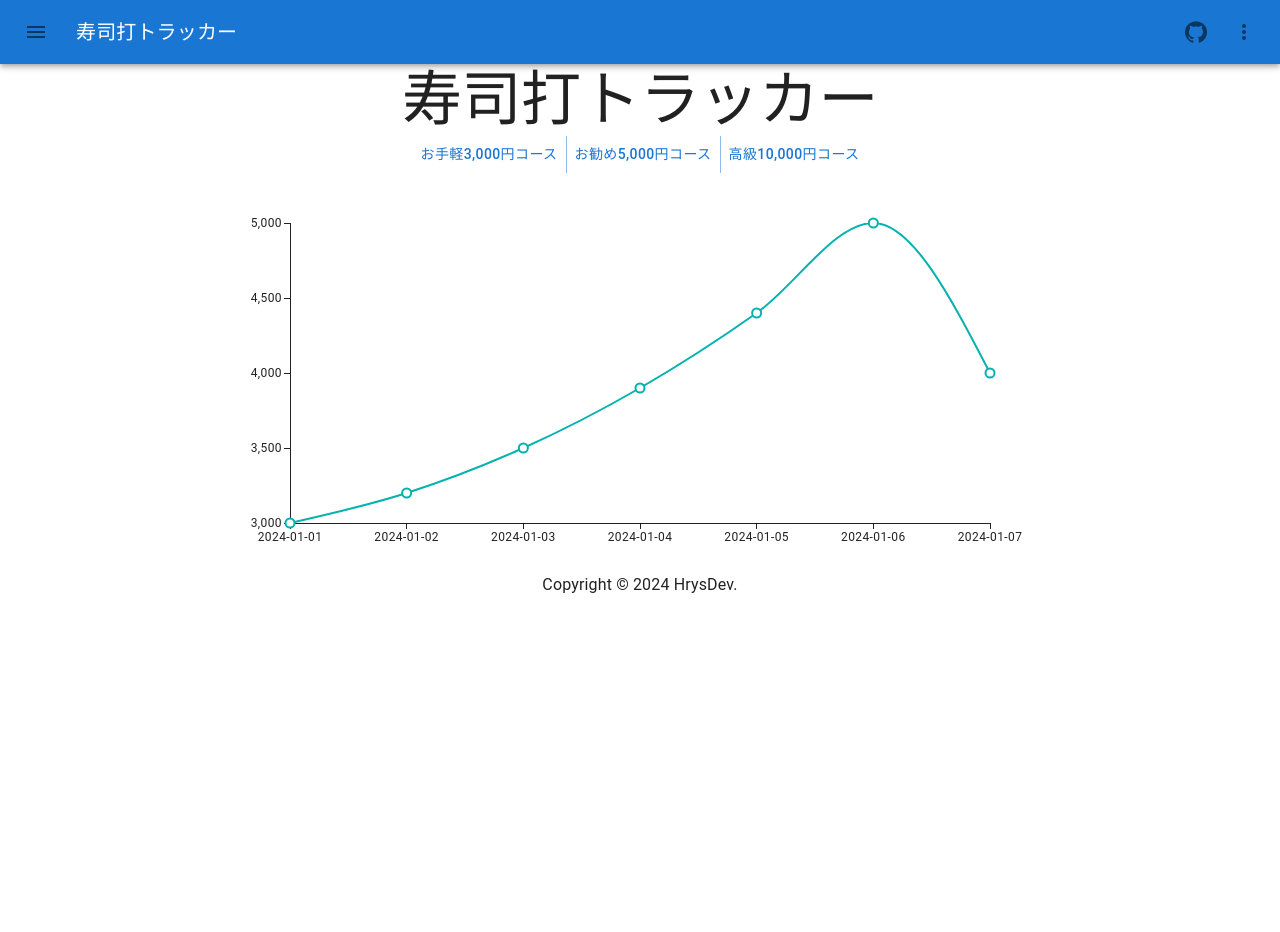
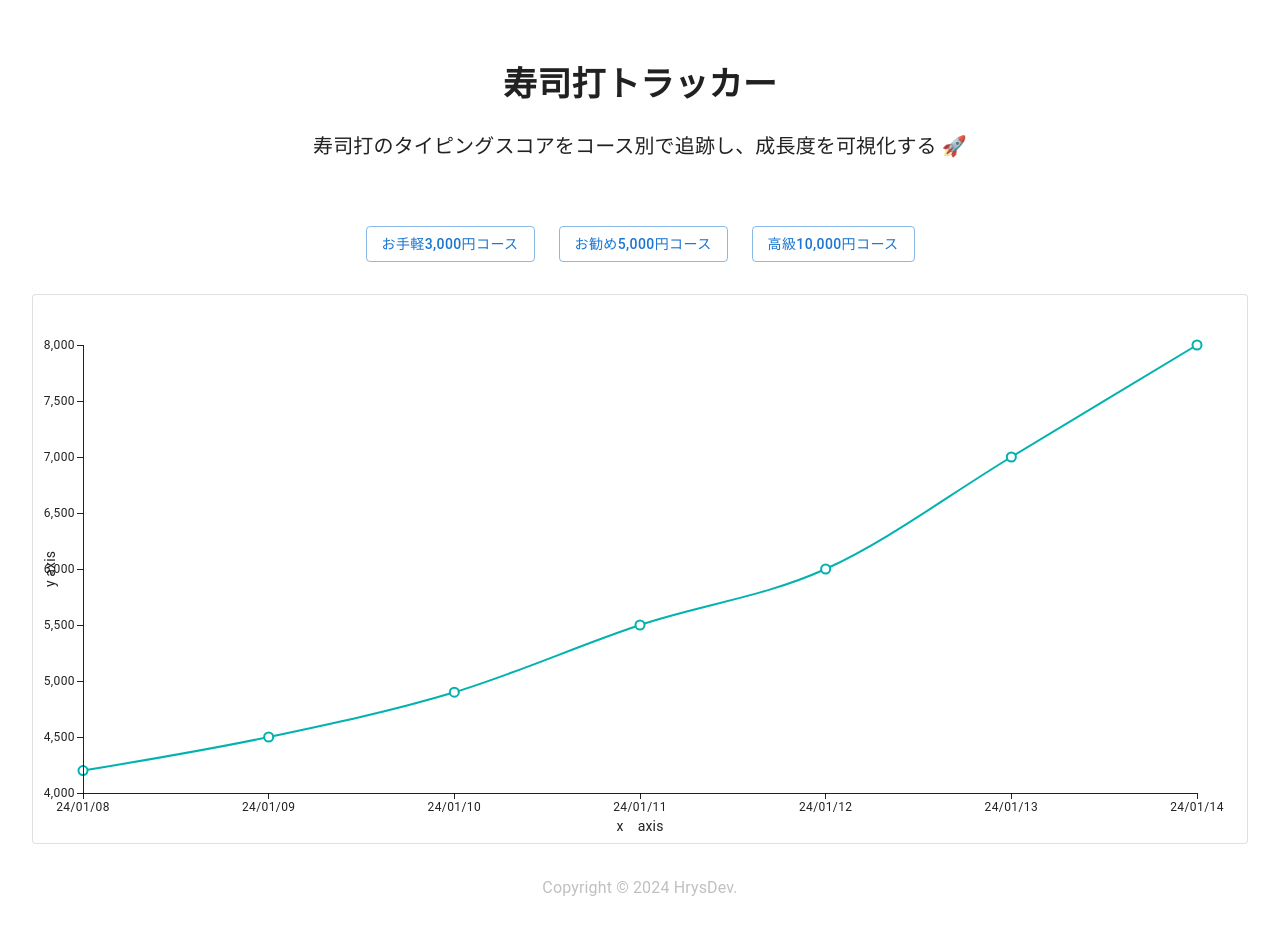
Before and after one commit to hrysdev/suhi-da-tracker, a React (Vite) app: page / in a window 1280 px wide. Before the commit the page ends 800 px from the top, so only its background shows below. Built offline with nearby package versions, Linux system fonts and the light colour scheme.

Commit message:
feat: 大まかなUIを実装（ハリボテ）
Signed-off-by: hrysdev <hrysdev@gmail.com>

```diff
--- a/src/App.tsx
+++ b/src/App.tsx
@@ -1,15 +1,10 @@
+import { ThemeProvider, createTheme, useMediaQuery } from "@mui/material";
+import CssBaseline from "@mui/material/CssBaseline";
 import React from "react";
-import { useMediaQuery, createTheme, ThemeProvider } from "@mui/material";
-import CssBaseline from "@mui/material/CssBaseline";
-import Nav from "./components/Nav";
+import Footer from "./components/Footer";
 import Header from "./components/Header";
 import Main from "./components/Main";
-import Footer from "./components/Footer";
 import Stack from "@mui/material/Stack";
-
-// chrome.storage.local.get(null, (result) => {
-//   const typingProp: TypingProp[] = Object.values(dummyData);
-// });
 
 export default function App() {
   const prefersDarkMode = useMediaQuery("(prefers-color-scheme: dark)");
@@ -27,8 +22,7 @@ export default function App() {
   return (
     <ThemeProvider theme={theme}>
       <CssBaseline />
-      <Nav />
-      <Stack direction="column" alignItems="center">
+      <Stack direction="column" sx={{ mx: 4 }}>
         <Header />
         <Main />
         <Footer />
--- a/src/components/Footer.tsx
+++ b/src/components/Footer.tsx
@@ -1,5 +1,16 @@
 import Typography from "@mui/material/Typography";
 
 export default function Footer() {
-  return <Typography>Copyright &copy; 2024 HrysDev.</Typography>;
+  return (
+    <Typography
+      component="footer"
+      sx={{
+        color: "silver",
+        textAlign: "center",
+        my: 4,
+      }}
+    >
+      Copyright &copy; 2024 HrysDev.
+    </Typography>
+  );
 }
--- a/src/components/Header.tsx
+++ b/src/components/Header.tsx
@@ -1,23 +1,15 @@
-import ButtonGroup from "@mui/material/ButtonGroup";
-import Button from "@mui/material/Button";
+import Stack from "@mui/material/Stack";
 import Typography from "@mui/material/Typography";
-import Stack from "@mui/material/Stack";
 
-// TODO: ボタンではなく、タブにする
-// 参考URL: https://mui.com/material-ui/react-tabs/
 export default function Header() {
   return (
-    <Stack direction="column" alignItems="center">
-      <Typography variant="h2">寿司打トラッカー</Typography>
-      <ButtonGroup variant="text" aria-label="Basic button group">
-        {[
-          "お手軽3,000円コース",
-          "お勧め5,000円コース",
-          "高級10,000円コース",
-        ].map((item) => {
-          return <Button>{item}</Button>;
-        })}
-      </ButtonGroup>
+    <Stack direction="column" spacing={3} sx={{ my: 8 }}>
+      <Typography variant="h4" sx={{ fontWeight: "bold", textAlign: "center" }}>
+        寿司打トラッカー
+      </Typography>
+      <Typography variant="h6" sx={{ textAlign: "center" }}>
+        寿司打のタイピングスコアをコース別で追跡し、成長度を可視化する &#x1f680;
+      </Typography>
     </Stack>
   );
 }
--- a/src/components/Main.tsx
+++ b/src/components/Main.tsx
@@ -1,6 +1,23 @@
-import { Button, ButtonGroup } from "@mui/material";
-import ScoreLineChart from "./ScoreLineChart";
+import Box from "@mui/material/Box";
+import Button from "@mui/material/Button";
+import Stack from "@mui/material/Stack";
+import ScoreChart from "./ScoreChart";
 
 export default function Main() {
-  return <ScoreLineChart />;
+  return (
+    <Box>
+      <Stack direction="row" spacing={3} justifyContent="center" sx={{ mb: 4 }}>
+        {[
+          "お手軽3,000円コース",
+          "お勧め5,000円コース",
+          "高級10,000円コース",
+        ].map((course, index) => (
+          <Button key={index} variant="outlined">
+            {course}
+          </Button>
+        ))}
+      </Stack>
+      <ScoreChart />
+    </Box>
+  );
 }
--- a/src/components/Nav.tsx
+++ b/src/components/Nav.tsx
@@ -1,36 +1,15 @@
 import GitHubIcon from "@mui/icons-material/GitHub";
-import MenuIcon from "@mui/icons-material/Menu";
 import MoreVertIcon from "@mui/icons-material/MoreVert";
 import AppBar from "@mui/material/AppBar";
 import Box from "@mui/material/Box";
 import IconButton from "@mui/material/IconButton";
 import Toolbar from "@mui/material/Toolbar";
-import Typography from "@mui/material/Typography";
-import Sidebar from "./Sidebar";
-import { useState } from "react";
 
 export default function Nav() {
-  const [open, setOpen] = useState(false);
-
-  const handleDrawer = (newOpen: boolean) => {
-    setOpen(newOpen);
-  };
-
   return (
     <Box>
       <AppBar position="static">
         <Toolbar>
-          <IconButton
-            onClick={() => handleDrawer(true)}
-            size="large"
-            edge="start"
-            sx={{ mr: 2 }}
-          >
-            <MenuIcon />
-          </IconButton>
-          <Typography variant="h6" sx={{ flexGrow: 1 }}>
-            寿司打トラッカー
-          </Typography>
           <IconButton size="large">
             <GitHubIcon />
           </IconButton>
@@ -39,7 +18,6 @@ export default function Nav() {
           </IconButton>
         </Toolbar>
       </AppBar>
-      <Sidebar open={open} handleDrawer={handleDrawer} />
     </Box>
   );
 }
--- /dev/null
+++ b/src/components/ScoreChart.tsx
@@ -0,0 +1,43 @@
+import Paper from "@mui/material/Paper";
+import { ResponsiveChartContainer } from "@mui/x-charts";
+import { ChartsXAxis } from "@mui/x-charts/ChartsXAxis";
+import { ChartsYAxis } from "@mui/x-charts/ChartsYAxis";
+import { LinePlot, MarkPlot } from "@mui/x-charts/LineChart";
+
+import { data } from "./Data";
+
+const DAYS = 7;
+
+// TODO: 難易度別にグラフを切り替えるために、useStateで状態を管理する。
+export default function ScoreChart() {
+  const typingOverPayment: Array<number> = Object.values(data)
+    .map((item) => item.typingOverPayment)
+    .slice(-DAYS);
+  const typingDate: Array<string> = Object.values(data)
+    .map((item) => item.typingDate)
+    .slice(-DAYS);
+
+  return (
+    <Paper variant="outlined" sx={{ width: "100%", height: 550 }}>
+      <ResponsiveChartContainer
+        series={[
+          {
+            type: "line",
+            data: typingOverPayment,
+          },
+        ]}
+        xAxis={[
+          {
+            scaleType: "point",
+            data: typingDate,
+          },
+        ]}
+      >
+        <LinePlot />
+        <MarkPlot />
+        <ChartsXAxis label="x　axis" position="bottom" />
+        <ChartsYAxis label="y axis" position="left" />
+      </ResponsiveChartContainer>
+    </Paper>
+  );
+}
--- a/src/components/ScoreLineChart.tsx
+++ /dev/null
@@ -1,79 +0,0 @@
-import { LineChart } from "@mui/x-charts";
-
-const data = {
-  1: {
-    typingCourse: 5000,
-    typingOverPayment: 3000,
-    typingRate: 4.1,
-    typingDate: "2024-01-01",
-  },
-  2: {
-    typingCourse: 5000,
-    typingOverPayment: 3200,
-    typingRate: 4.2,
-    typingDate: "2024-01-02",
-  },
-  3: {
-    typingCourse: 5000,
-    typingOverPayment: 3500,
-    typingRate: 4.3,
-    typingDate: "2024-01-03",
-  },
-  4: {
-    typingCourse: 5000,
-    typingOverPayment: 3900,
-    typingRate: 4.4,
-    typingDate: "2024-01-04",
-  },
-  5: {
-    typingCourse: 5000,
-    typingOverPayment: 4400,
-    typingRate: 4.5,
-    typingDate: "2024-01-05",
-  },
-  6: {
-    typingCourse: 5000,
-    typingOverPayment: 5000,
-    typingRate: 4.1,
-    typingDate: "2024-01-06",
-  },
-  7: {
-    typingCourse: 5000,
-    typingOverPayment: 4000,
-    typingRate: 4.2,
-    typingDate: "2024-01-07",
-  },
-};
-
-type TypingProp = {
-  typingCourse: number;
-  typingOverPayment: number;
-  typingRate: number;
-  typingDate: string;
-};
-
-const boxWidth = 800;
-const boxHeight = 400;
-
-// TODO: 難易度別にグラフを切り替えるために、useStateで状態を管理する。
-export default function ScoreLineChart() {
-  const typingProp: TypingProp[] = Object.values(data);
-
-  return (
-    <LineChart
-      xAxis={[
-        {
-          scaleType: "point",
-          data: typingProp.map((item) => item.typingDate),
-        },
-      ]}
-      series={[
-        {
-          data: typingProp.map((item) => item.typingOverPayment),
-        },
-      ]}
-      width={boxWidth}
-      height={boxHeight}
-    />
-  );
-}
--- a/src/components/Sidebar.tsx
+++ /dev/null
@@ -1,36 +0,0 @@
-import Box from "@mui/material/Box";
-import Drawer from "@mui/material/Drawer";
-import List from "@mui/material/List";
-import ListItem from "@mui/material/ListItem";
-import ListItemButton from "@mui/material/ListItemButton";
-import ListItemIcon from "@mui/material/ListItemIcon";
-import ListItemText from "@mui/material/ListItemText";
-import DashboardIcon from "@mui/icons-material/Dashboard";
-import TimelineIcon from "@mui/icons-material/Timeline";
-
-type SidebarProps = {
-  open: boolean;
-  handleDrawer: (newOpen: boolean) => void;
-};
-
-export default function Sidebar({ open, handleDrawer }: SidebarProps) {
-  return (
-    <Drawer open={open} onClick={() => handleDrawer(false)}>
-      <Box sx={{ width: 250 }} role="presentation">
-        <List>
-          {[
-            { text: "Dashboard", icon: <DashboardIcon /> },
-            { text: "Log", icon: <TimelineIcon /> },
-          ].map((item, index) => (
-            <ListItem key={index} disablePadding>
-              <ListItemButton>
-                <ListItemIcon>{item.icon}</ListItemIcon>
-                <ListItemText primary={item.text} />
-              </ListItemButton>
-            </ListItem>
-          ))}
-        </List>
-      </Box>
-    </Drawer>
-  );
-}
```
